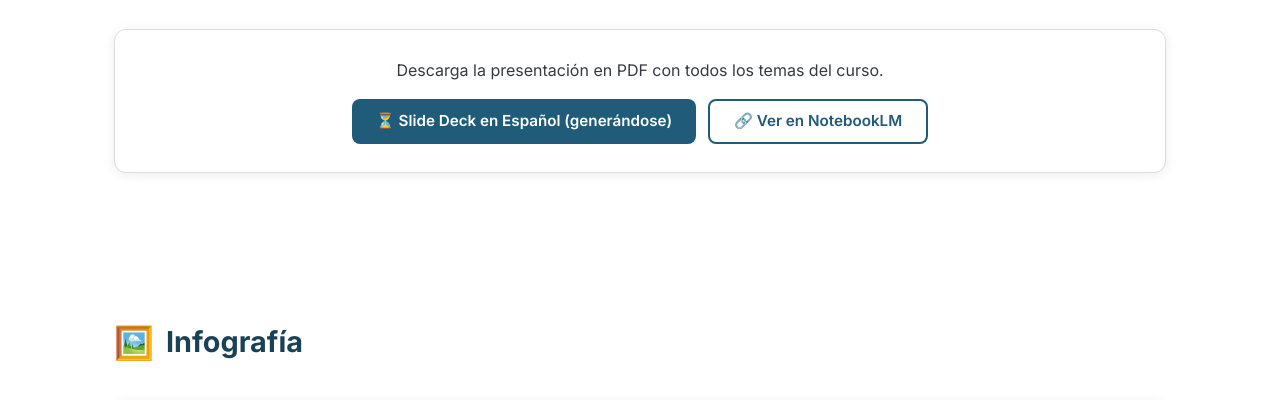
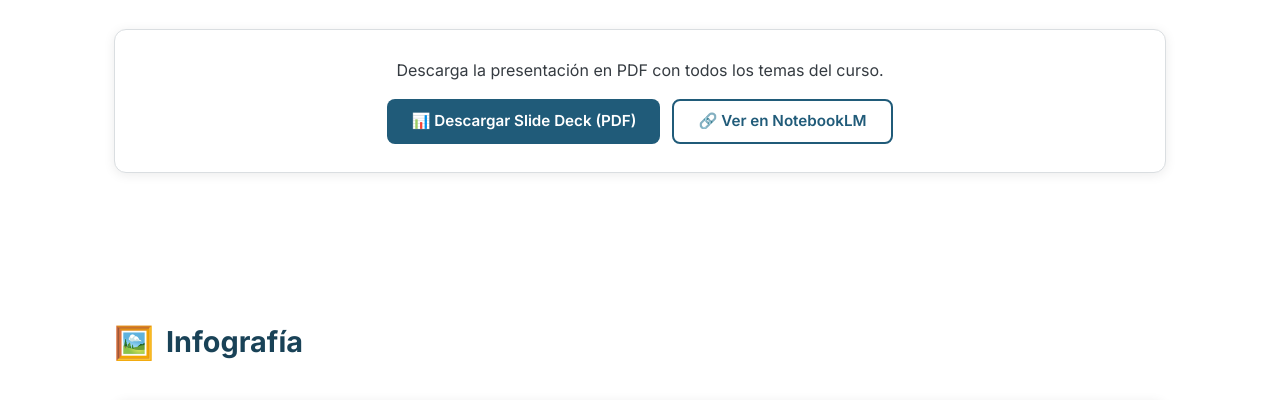
Before and after one commit to rgelabertf/paquete-docencia-tablas-dinamicas, a plain HTML site: page OVA_Tablas_Dinamicas.html in a window 1280 px wide. Shown: the part 1919-2319 px from the top of the page. Drawn offline with Linux system fonts and the light colour scheme.

Commit message:
Slide Deck: placeholder 'generándose' → enlace directo PDF generado por NotebookLM

```diff
--- a/OVA_Tablas_Dinamicas.html
+++ b/OVA_Tablas_Dinamicas.html
@@ -492,7 +492,7 @@
     <div class="card" style="text-align:center">
       <p style="margin-bottom:16px">Descarga la presentación en PDF con todos los temas del curso.</p>
       <div style="display:flex;gap:12px;justify-content:center;flex-wrap:wrap">
-        <a href="#" class="btn btn-primary" onclick="alert('El slide deck en español está siendo generado por NotebookLM. Vuelve pronto o revisa el enlace a NotebookLM en la sección inferior.')">⏳ Slide Deck en Español (generándose)</a>
+        <a href="https://contribution.usercontent.google.com/download?c=Cgpub3RlYm9va2xtEkYSD2FydGlmYWN0c19tZWRpYRozCiQ3MjhlZGMyZS05ZjYzLTQ1N2MtODY1ZC1kNWQzODQxNDFlNjASCxIHENjor4u6CxgB&amp;filename=Tablas_Dinamicas_Slide_Deck.pdf&amp;opi=96797242" target="_blank" class="btn btn-primary">📊 Descargar Slide Deck (PDF)</a>
         <a href="https://notebooklm.google.com/notebook/4998a49c-e05e-4258-8f06-9fef719f55e1" target="_blank" class="btn btn-outline">🔗 Ver en NotebookLM</a>
       </div>
     </div>
```
